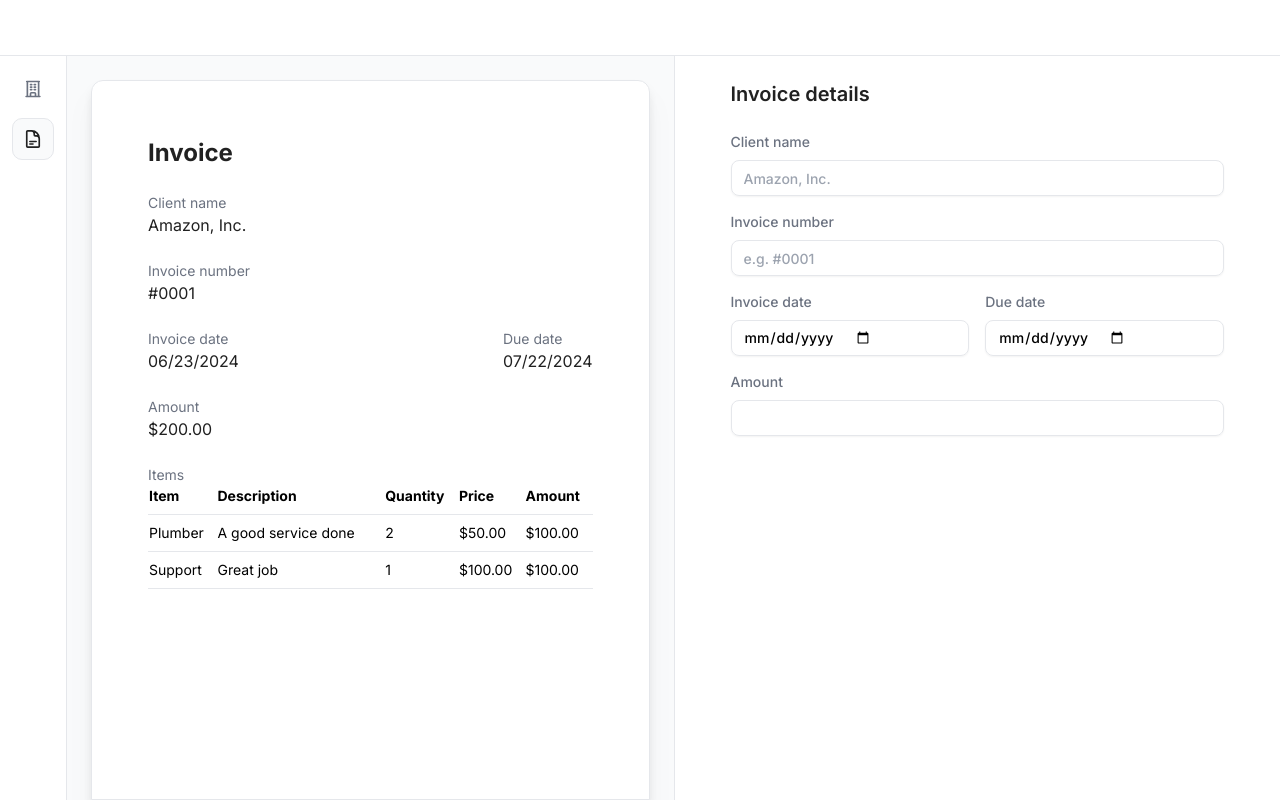
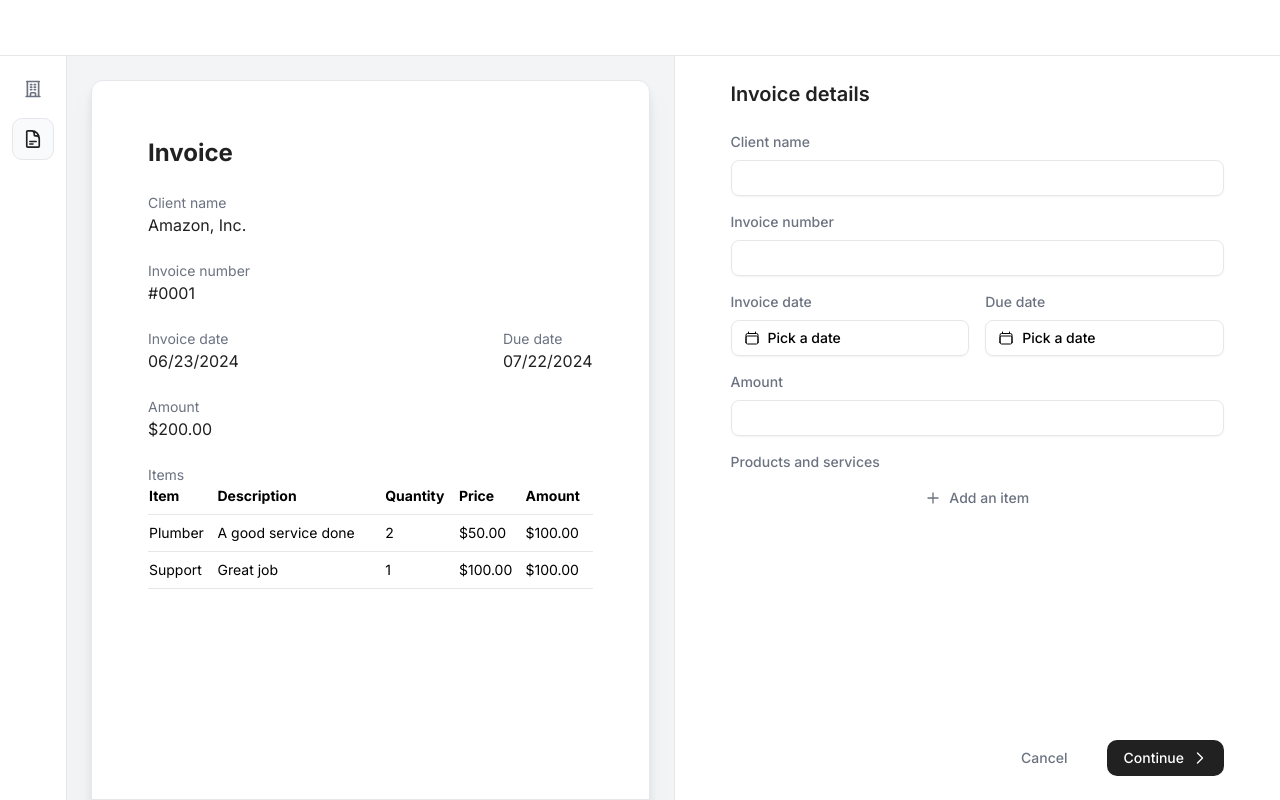
Before and after one commit to marlondebem/vero-frontend, a Next.js app: page /invoices/create-invoice in a window 1280 px wide. Built offline with nearby package versions, Linux system fonts and the light colour scheme.

Commit message:
somnethin

```diff
--- /dev/null
+++ b/src/app/(dashboard)/invoices/create-invoice/invoice-preview.tsx
@@ -0,0 +1,59 @@
+export function InvoicePreview() {
+  return (
+    <div className="border p-14 rounded-t-xl bg-white drop-shadow-xl w-full h-full">
+      <h2 className="text-2xl font-bold mb-6 text-spaceblack">Invoice</h2>
+      <div className="mb-6">
+        <p className="text-sm text-gray-500">Client name</p>
+        <p className="text-md text-spaceblack">Amazon, Inc.</p>
+      </div>
+      <div className="mb-6">
+        <p className="text-sm text-gray-500">Invoice number</p>
+        <p className="text-md text-spaceblack">#0001</p>
+      </div>
+      <div className="flex justify-between mb-6">
+        <div>
+          <p className="text-sm text-gray-500">Invoice date</p>
+          <p className="text-md text-spaceblack">06/23/2024</p>
+        </div>
+        <div>
+          <p className="text-sm text-gray-500">Due date</p>
+          <p className="text-md text-spaceblack">07/22/2024</p>
+        </div>
+      </div>
+      <div className="mb-6">
+        <p className="text-sm text-gray-500">Amount</p>
+        <p className="text-md text-spaceblack">$200.00</p>
+      </div>
+      <div className="mb-6">
+        <p className="text-sm text-gray-500">Items</p>
+        <table className="w-full text-left text-sm border-collapse">
+          <thead>
+            <tr>
+              <th className="border-b pb-2">Item</th>
+              <th className="border-b pb-2">Description</th>
+              <th className="border-b pb-2">Quantity</th>
+              <th className="border-b pb-2">Price</th>
+              <th className="border-b pb-2">Amount</th>
+            </tr>
+          </thead>
+          <tbody>
+            <tr>
+              <td className="pt-2 pb-2 border-b">Plumber</td>
+              <td className="pt-2 pb-2 border-b">A good service done</td>
+              <td className="pt-2 pb-2 border-b">2</td>
+              <td className="pt-2 pb-2 border-b">$50.00</td>
+              <td className="pt-2 pb-2 border-b">$100.00</td>
+            </tr>
+            <tr>
+              <td className="pt-2 pb-2 border-b">Support</td>
+              <td className="pt-2 pb-2 border-b">Great job</td>
+              <td className="pt-2 pb-2 border-b">1</td>
+              <td className="pt-2 pb-2 border-b">$100.00</td>
+              <td className="pt-2 pb-2 border-b">$100.00</td>
+            </tr>
+          </tbody>
+        </table>
+      </div>
+    </div>
+  )
+}
--- a/src/app/(dashboard)/invoices/create-invoice/page.tsx
+++ b/src/app/(dashboard)/invoices/create-invoice/page.tsx
@@ -1,98 +1,91 @@
+'use client'
+
+import { useState } from "react";
 import { Input } from "@/components/ui/input";
+import { InvoicePreview } from "./invoice-preview";
+import { Label } from "@/components/ui/label";
+import { Datepicker } from "@/components/ui/datepicker";
+import { Button } from "@/components/ui/button";
+import Link from "next/link";
+import { ChevronRightIcon, PlusIcon } from "@heroicons/react/24/outline";
 
 export default function CreateInvoice() {
+  const [items, setItems] = useState([])
+
+  const addItem = () => {
+    setItems([...items, ''])
+  }
+
+  const handleItemChange = ({index, value}: any) => {
+    const newItems = [...items];
+    newItems[index] = value;
+    setItems(newItems);
+  }
+
   return (
     <div className="h-full">
       <div className="flex h-full">
-        <div className="w-1/2 flex flex-col">
-          <div className="bg-gray-50 h-full px-6 pt-6 flex items-center justify-center">
-            <div className="border p-14 rounded-t-xl bg-white drop-shadow-xl w-full h-full">
-              <h2 className="text-2xl font-bold mb-6 text-spaceblack">Invoice</h2>
-              <div className="mb-6">
-                <p className="text-sm text-gray-500">Client name</p>
-                <p className="text-md text-spaceblack">Amazon, Inc.</p>
+        <div className="w-1/2 flex flex-col bg-gray-100 h-full px-6 pt-6 items-center justify-center">
+          <InvoicePreview />
+        </div>
+
+        <div className="flex-1 border-l flex justify-center px-14 py-6">
+          <form className="max-w-xl w-full flex flex-col">
+            <h1 className="text-xl font-semibold text-spaceblack pb-6">Invoice details</h1>
+            <div className="flex flex-col gap-4 h-full">
+              <div className="flex flex-col gap-2 font-medium text-spaceblack">
+                <Label htmlFor="client">Client name</Label>
+                <Input type="text" id="client"/>
               </div>
-              <div className="mb-6">
-                <p className="text-sm text-gray-500">Invoice number</p>
-                <p className="text-md text-spaceblack">#0001</p>
+              <div className="flex flex-col gap-2 font-medium">
+                <Label htmlFor="invoice-number">Invoice number</Label>
+                <Input type="text" id="invoice-number" />
               </div>
-              <div className="flex justify-between mb-6">
-                <div>
-                  <p className="text-sm text-gray-500">Invoice date</p>
-                  <p className="text-md text-spaceblack">06/23/2024</p>
+              <div className="flex w-full gap-4 justify-between">
+                <div className="flex flex-col w-full gap-2 font-medium">
+                  <Label htmlFor="invoice-date">Invoice date</Label>
+                  <Datepicker />
                 </div>
-                <div>
-                  <p className="text-sm text-gray-500">Due date</p>
-                  <p className="text-md text-spaceblack">07/22/2024</p>
+                <div className="flex flex-col w-full gap-2 font-medium">
+                  <Label htmlFor="due-date">Due date</Label>
+                  <Datepicker />
                 </div>
               </div>
-              <div className="mb-6">
-                <p className="text-sm text-gray-500">Amount</p>
-                <p className="text-md text-spaceblack">$200.00</p>
+              <div className="flex flex-col gap-2 font-medium">
+                <Label htmlFor="amount">Amount</Label>
+                <Input type="number" id="amount" />
               </div>
-              <div className="mb-6">
-                <p className="text-sm text-gray-500">Items</p>
-                <table className="w-full text-left text-sm border-collapse">
-                  <thead>
-                    <tr>
-                      <th className="border-b pb-2">Item</th>
-                      <th className="border-b pb-2">Description</th>
-                      <th className="border-b pb-2">Quantity</th>
-                      <th className="border-b pb-2">Price</th>
-                      <th className="border-b pb-2">Amount</th>
-                    </tr>
-                  </thead>
-                  <tbody>
-                    <tr>
-                      <td className="pt-2 pb-2 border-b">Plumber</td>
-                      <td className="pt-2 pb-2 border-b">A good service done</td>
-                      <td className="pt-2 pb-2 border-b">2</td>
-                      <td className="pt-2 pb-2 border-b">$50.00</td>
-                      <td className="pt-2 pb-2 border-b">$100.00</td>
-                    </tr>
-                    <tr>
-                      <td className="pt-2 pb-2 border-b">Support</td>
-                      <td className="pt-2 pb-2 border-b">Great job</td>
-                      <td className="pt-2 pb-2 border-b">1</td>
-                      <td className="pt-2 pb-2 border-b">$100.00</td>
-                      <td className="pt-2 pb-2 border-b">$100.00</td>
-                    </tr>
-                  </tbody>
-                </table>
+              <div className="flex flex-col gap-2 font-medium">
+                <Label>Products and services</Label>
+                {items.map((item, index) => (
+                  <Input
+                    key={index}
+                    type="text"
+                    value={item}
+                    onChange={(e) => handleItemChange(index, e.target.value)}
+                    className="mb-2"
+                  />
+                ))}
+                <Button color="ghost" type="button" onClick={addItem}>
+                  <PlusIcon className="mr-2 h-4 w-4 stroke-2" />
+                  Add an item
+                </Button>
               </div>
             </div>
-          </div>
-        </div>
-        <div className="flex-1 border-l flex justify-center px-14 py-6">
-          <form className="max-w-xl w-full">
-            <h1 className="text-xl font-semibold text-spaceblack pb-6">Invoice details</h1>
-            <div className="flex flex-col gap-4">
-              <label className="flex flex-col gap-2 font-medium text-spaceblack">
-                <span className="text-sm font-medium text-gray-500">Client name</span>
-                <Input type="text" placeholder="Amazon, Inc."/>
-              </label>
-              <label className="flex flex-col gap-2 font-medium">
-              <span className="text-sm font-medium text-gray-500">Invoice number</span>
-                <Input type="text" placeholder="e.g. #0001" />
-              </label>
-              <div className="flex w-full gap-4 justify-between">
-                <label className="flex flex-col w-full gap-2 font-medium">
-                <span className="text-sm font-medium text-gray-500">Invoice date</span>
-                  <Input type="date" placeholder="Amazon, Inc." />
-                </label>
-                <label className="flex flex-col w-full gap-2 font-medium">
-                <span className="text-sm font-medium text-gray-500">Due date</span>
-                  <Input type="date" />
-                </label>
-              </div>
-              <label className="flex flex-col gap-2 font-medium">
-              <span className="text-sm font-medium text-gray-500">Amount</span>
-                <Input type="number" />
-              </label>
+            <div className="flex justify-end gap-6">
+              <Link href={'/invoices'}>
+                <Button color="ghost">
+                  Cancel
+                </Button>
+              </Link>
+              <Button>
+                Continue
+                <ChevronRightIcon className="ml-2 h-4 w-4 stroke-2" />
+              </Button>
             </div>
           </form>
         </div>
       </div>
     </div>
-  )
+  );
 }
--- a/src/components/ui/button.tsx
+++ b/src/components/ui/button.tsx
@@ -25,7 +25,10 @@ type ButtonProps = ComponentProps<'button'> &
 
 export function Button({ children, size, color, className, ...props }: ButtonProps) {
   return (
-    <button className={button({ size, color, className })} {...props}>
+    <button
+      className={button({ size, color, className })}
+      {...props}
+    >
       {children}
     </button>
   )
--- /dev/null
+++ b/src/components/ui/datepicker.tsx
@@ -0,0 +1,12 @@
+import { CalendarIcon } from "@heroicons/react/24/outline";
+
+export function Datepicker() {
+  return (
+    <button
+      className="flex items-center gap-2 h-9 w-full rounded-lg border shadow-sm bg-transparent px-3 py-1 text-sm transition-colors focus-visible:outline-none focus-visible:ring-2 focus-visible:ring-royal"
+    >
+      <CalendarIcon className="h-4" />
+      Pick a date
+    </button>
+  )
+}
--- /dev/null
+++ b/src/components/ui/label.tsx
@@ -0,0 +1,30 @@
+import { ComponentProps } from "react"
+import { VariantProps, tv } from 'tailwind-variants'
+
+const label = tv({
+  base: 'font-medium text-gray-500',
+  variants: {
+    size: {
+      default: 'text-sm'
+    }
+  },
+  defaultVariants: {
+    size: 'default'
+  }
+})
+
+type LabelProps = ComponentProps<'label'> &
+VariantProps<typeof label> & {
+  children: React.ReactNode
+}
+
+export function Label({ children, size, className, ...props }: LabelProps) {
+  return (
+    <label
+      className={label({ size, className })}
+      {...props}
+    >
+      {children}
+    </label>
+  )
+}
```
